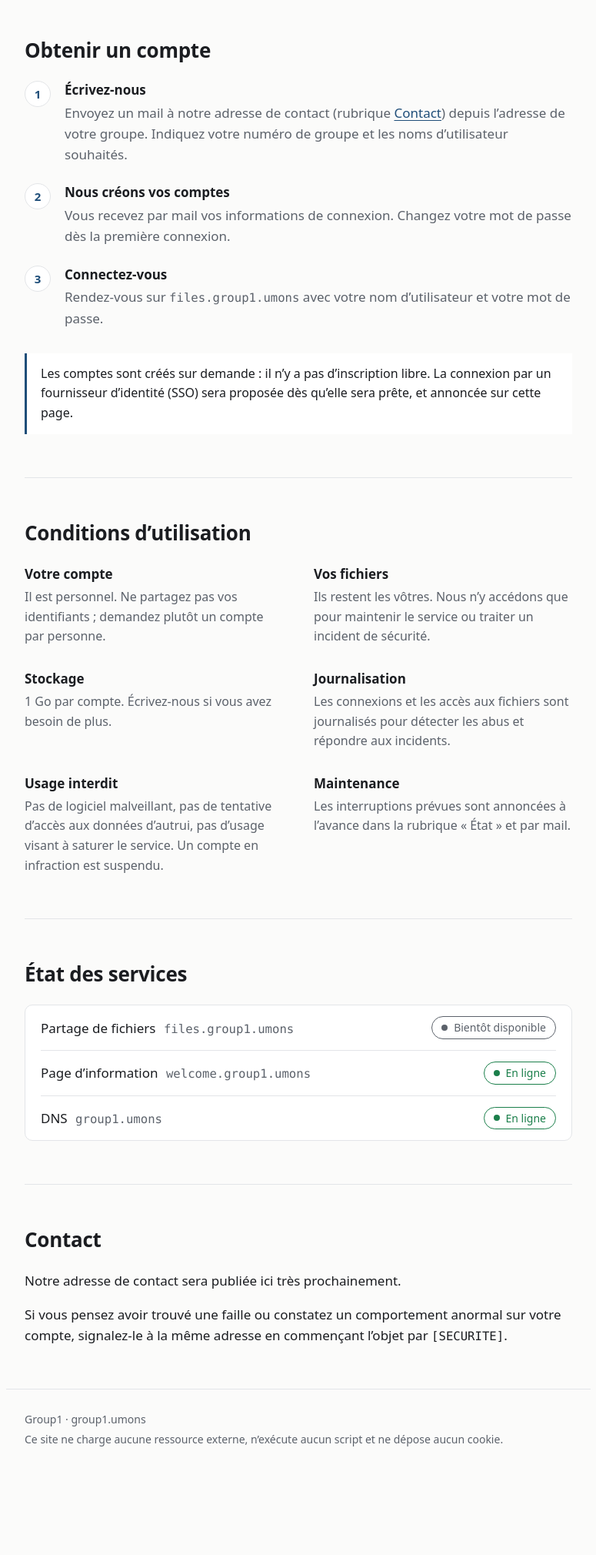
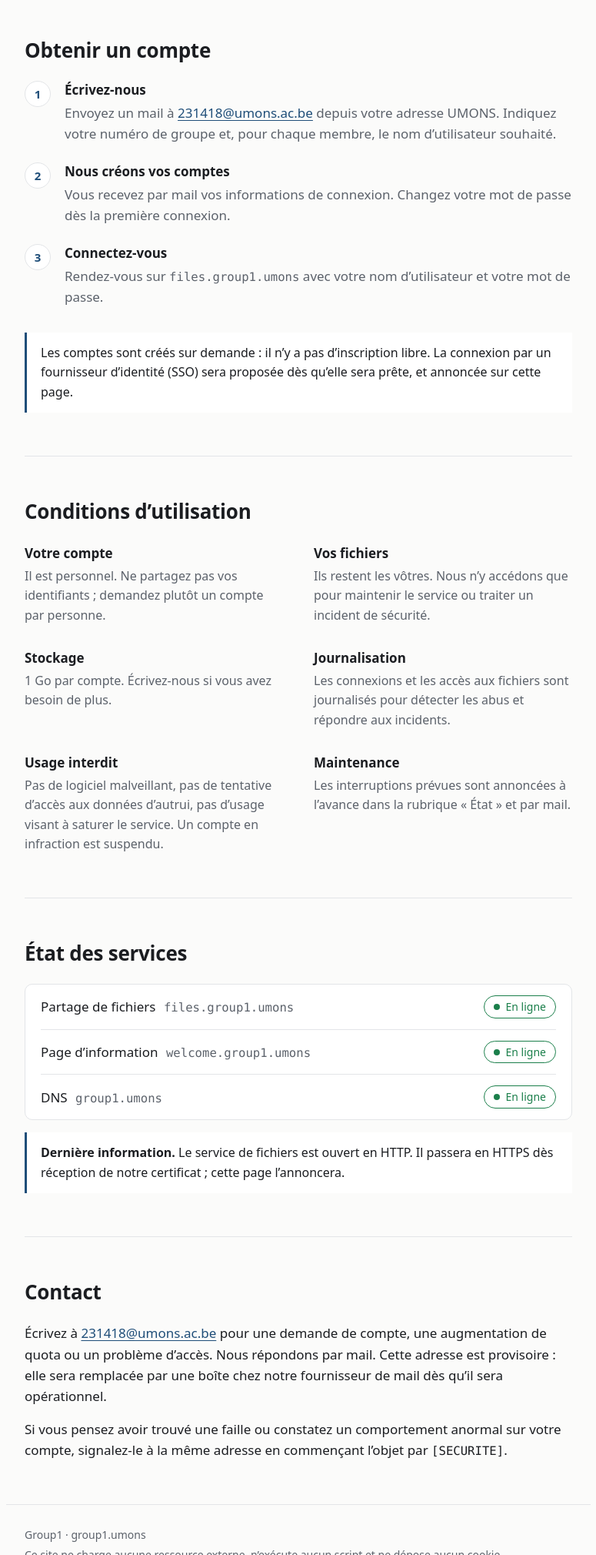
Before and after one commit to sachamlry/welcome-group1, a plain HTML site: page site/index.html in a window 1280 px wide. Shown: the part 780-2800 px from the top of the page at 77% size, without its empty margins (252-1027 px from the left). Before the commit the page ends 2714 px from the top, so only its background shows below. Drawn offline with Linux system fonts and the light colour scheme.

Commit message:
Service de fichiers en ligne, contact provisoire publié

```diff
--- a/site/index.html
+++ b/site/index.html
@@ -34,10 +34,8 @@
         <p class="label">Adresse du service</p>
         <p class="host">files.group1.umons</p>
       </div>
-      <p class="badge" data-state="bientot">Bientôt disponible</p>
-      <!-- Bouton à décommenter quand le service est en ligne :
+      <p class="badge" data-state="en_ligne">En ligne</p>
       <a class="btn" href="http://files.group1.umons" rel="noopener">Ouvrir le service</a>
-      -->
     </div>
 
     <ul class="feats">
@@ -53,7 +51,7 @@
     <ol class="steps">
       <li>
         <h3>Écrivez-nous</h3>
-        <p>Envoyez un mail à notre adresse de contact (rubrique <a href="/#contact">Contact</a>) depuis l’adresse de votre groupe. Indiquez votre numéro de groupe et les noms d’utilisateur souhaités.</p>
+        <p>Envoyez un mail à <a href="mailto:231418@umons.ac.be">231418@umons.ac.be</a> depuis votre adresse UMONS. Indiquez votre numéro de groupe et, pour chaque membre, le nom d’utilisateur souhaité.</p>
       </li>
       <li>
         <h3>Nous créons vos comptes</h3>
@@ -101,13 +99,12 @@
     <h2>État des services</h2>
     <!-- ===== ÉTAT DU SERVICE (2/2) ===== -->
     <ul class="status card">
-      <li><span>Partage de fichiers <span class="mono dim">files.group1.umons</span></span><span class="badge" data-state="bientot">Bientôt disponible</span></li>
+      <li><span>Partage de fichiers <span class="mono dim">files.group1.umons</span></span><span class="badge" data-state="en_ligne">En ligne</span></li>
       <li><span>Page d’information <span class="mono dim">welcome.group1.umons</span></span><span class="badge" data-state="en_ligne">En ligne</span></li>
       <li><span>DNS <span class="mono dim">group1.umons</span></span><span class="badge" data-state="en_ligne">En ligne</span></li>
     </ul>
-    <!-- Message de maintenance ou d'incident, à décommenter si besoin :
-    <p class="note"><strong>Dernière information.</strong> Maintenance jeudi 19 novembre de 20h à 21h.</p>
-    -->
+    <!-- Message de maintenance ou d'incident : remplacer le texte de la note ci-dessous -->
+    <p class="note"><strong>Dernière information.</strong> Le service de fichiers est ouvert en HTTP. Il passera en HTTPS dès réception de notre certificat ; cette page l’annoncera.</p>
   </section>
 
   <section id="contact">
@@ -115,7 +112,7 @@
     <!-- ===== CONTACT ===== remplacer ce paragraphe quand l'adresse existe, par exemple :
     <p>Écrivez à <a href="mailto:contact@exemple.umons">contact@exemple.umons</a> pour une demande de compte, une augmentation de quota ou un problème d’accès. Nous répondons par mail.</p>
     -->
-    <p>Notre adresse de contact sera publiée ici très prochainement.</p>
+    <p>Écrivez à <a href="mailto:231418@umons.ac.be">231418@umons.ac.be</a> pour une demande de compte, une augmentation de quota ou un problème d’accès. Nous répondons par mail. Cette adresse est provisoire : elle sera remplacée par une boîte chez notre fournisseur de mail dès qu’il sera opérationnel.</p>
     <p>Si vous pensez avoir trouvé une faille ou constatez un comportement anormal sur votre compte, signalez-le à la même adresse en commençant l’objet par <span class="mono">[SECURITE]</span>.</p>
   </section>
 </main>
```
